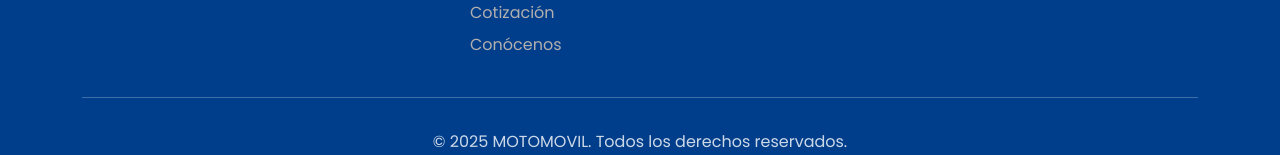
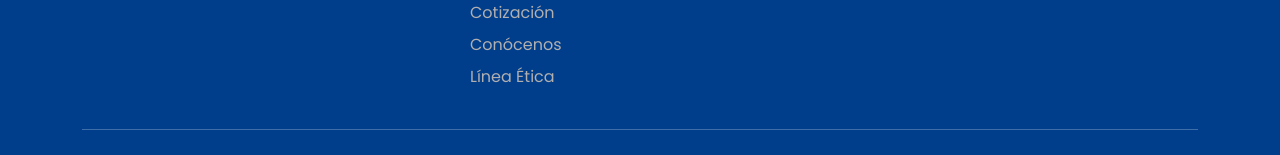
Before and after one commit to JeanGoP/pwmotomovil, a React (Vite) app: page / in a window 1280 px wide. Shown: the part 5160-5315 px from the top of the page. Built offline with nearby package versions, Linux system fonts and the light colour scheme; no server answers.

Commit message:
Jmalambo Linea Etica

```diff
--- a/src/components/footer/index.jsx
+++ b/src/components/footer/index.jsx
@@ -108,6 +108,12 @@ function Footer() {
               >
                 Conócenos
               </NavLink></li>
+              <li><a style={{ fontSize: "16px", color: "rgb(177, 175, 175)",textDecoration:'none' }} className="a-footer"
+               href="https://lineaetica.onrender.com/?empresa=Motomovil" target="_blank"
+              >
+                Línea Ética
+              </a>
+              </li>
             </ul>
           </div>
 
```
